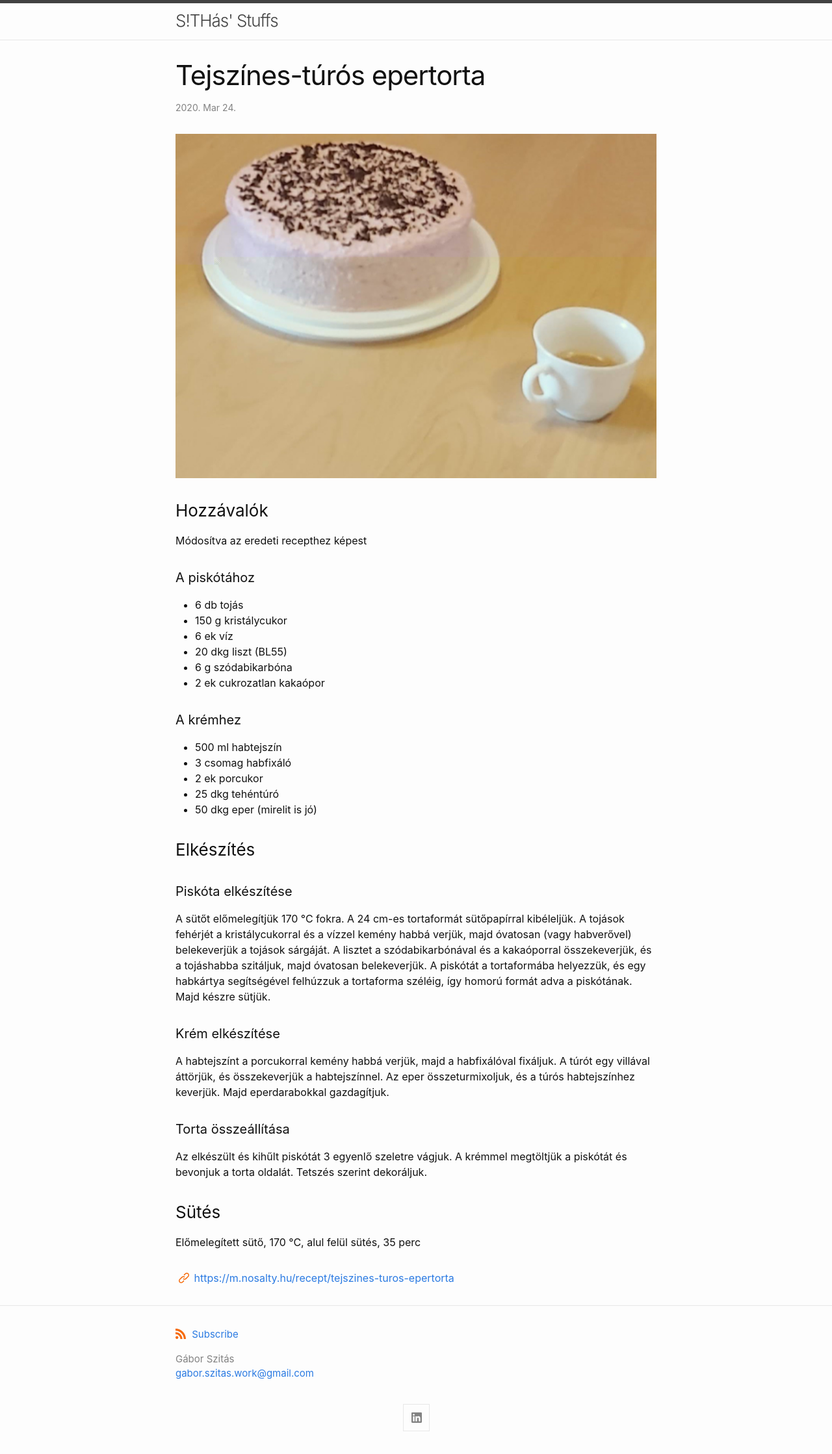
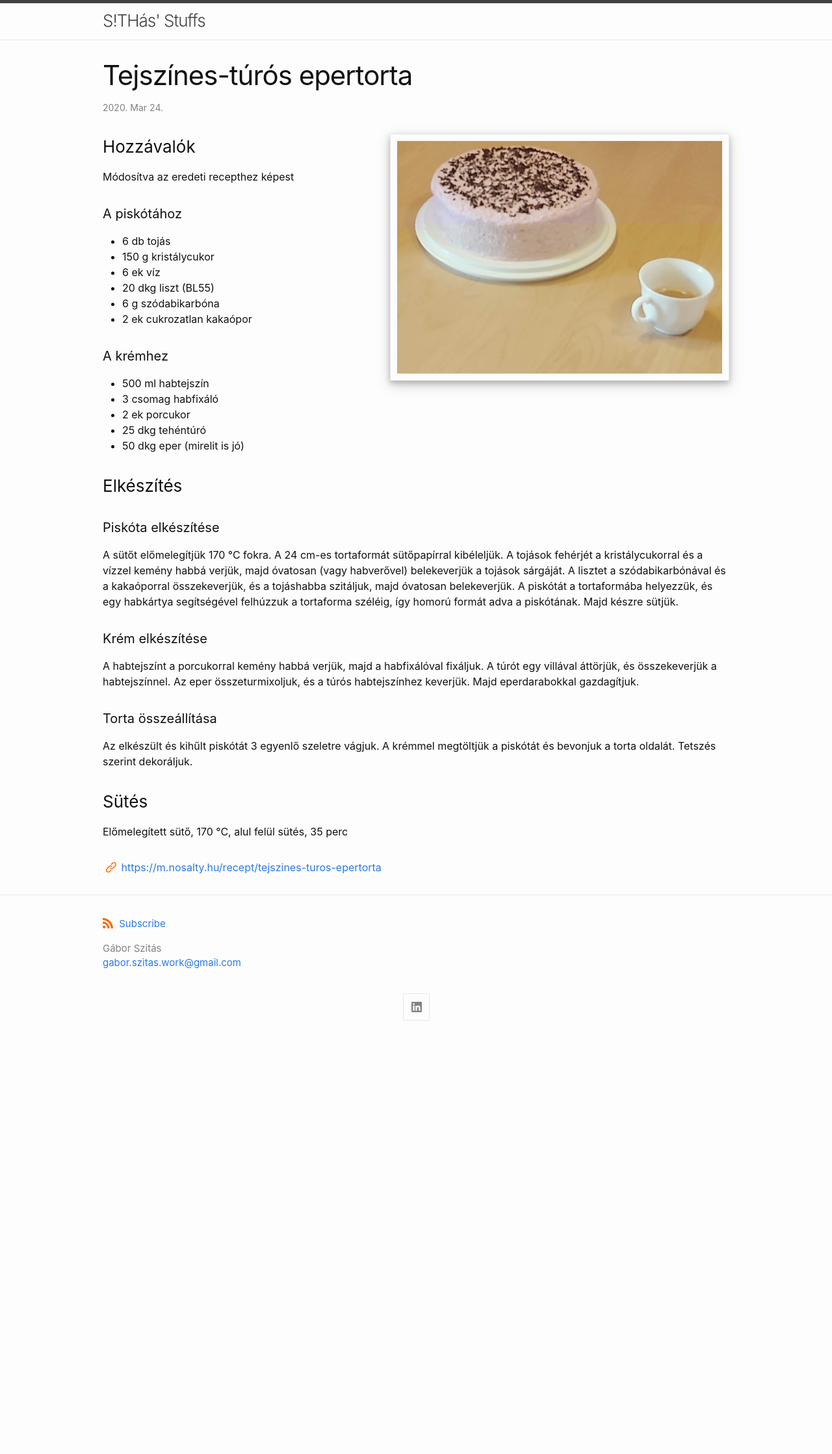
Before and after one commit to szitasg/szitasg.github.io, a Jekyll site: the page built from _posts/2020-03-24-tejszínes-túrós-epertorta.md, in a window 1280 px wide. Shown: the whole page at 65% size. Built offline with Jekyll 4.4.1, drawn with Linux system fonts in a browser that asks for light colours; after the commit the page ends 1606 px from its top, so only the background shows below that.

Commit message:
Add more width

```diff
--- a/_posts/2020-03-24-tejszínes-túrós-epertorta.md
+++ b/_posts/2020-03-24-tejszínes-túrós-epertorta.md
@@ -1,13 +1,13 @@
 ---
 layout: post
-title: "Tejszínes-túrós epertorta"
+title: Tejszínes-túrós epertorta
 tags:
-  - recept
+  - gasztronómia
   - édesség
-source: "https://m.nosalty.hu/recept/tejszines-turos-epertorta"
+source: https://m.nosalty.hu/recept/tejszines-turos-epertorta
 ---
 
-<img src="/public/image/tejszines-turos-epertorta.jpg" alt="tejszines-turos-epertorta" style="width:100%;"/>
+<img src="/public/image/tejszines-turos-epertorta.jpg" alt="tejszines-turos-epertorta"/>
 
 ### Hozzávalók
 Módosítva az eredeti recepthez képest
--- a/_sass/minima/_layout.scss
+++ b/_sass/minima/_layout.scss
@@ -283,6 +283,14 @@
   h6 {
     @include relative-font-size(1.0625);
   }
+
+  img {
+    position: inherit;
+    float: right;
+    border: 1px solid #e8e8e8;
+    padding: 10px;
+    box-shadow: 0 4px 8px 0 rgba(0, 0, 0, 0.2), 0 6px 20px 0 rgba(0, 0, 0, 0.19);
+  }
 }
 
 
--- a/_sass/minima/initialize.scss
+++ b/_sass/minima/initialize.scss
@@ -14,10 +14,10 @@ $spacing-unit:     30px !default;
 $table-text-align: left !default;
 
 // Width of the content area
-$content-width:    800px !default;
+$content-width:    1024px !default;
 
 $on-palm:          600px !default;
-$on-laptop:        800px !default;
+$on-laptop:        1024px !default;
 
 $on-medium:        $on-palm !default;
 $on-large:         $on-laptop !default;
```
Also changed, not shown: _layouts/home.html (+9 -3 lines), _posts/2020-03-10-mandarindzsem.md (+4 -4 lines), public/image/mandarindzsem.jpg (added).
